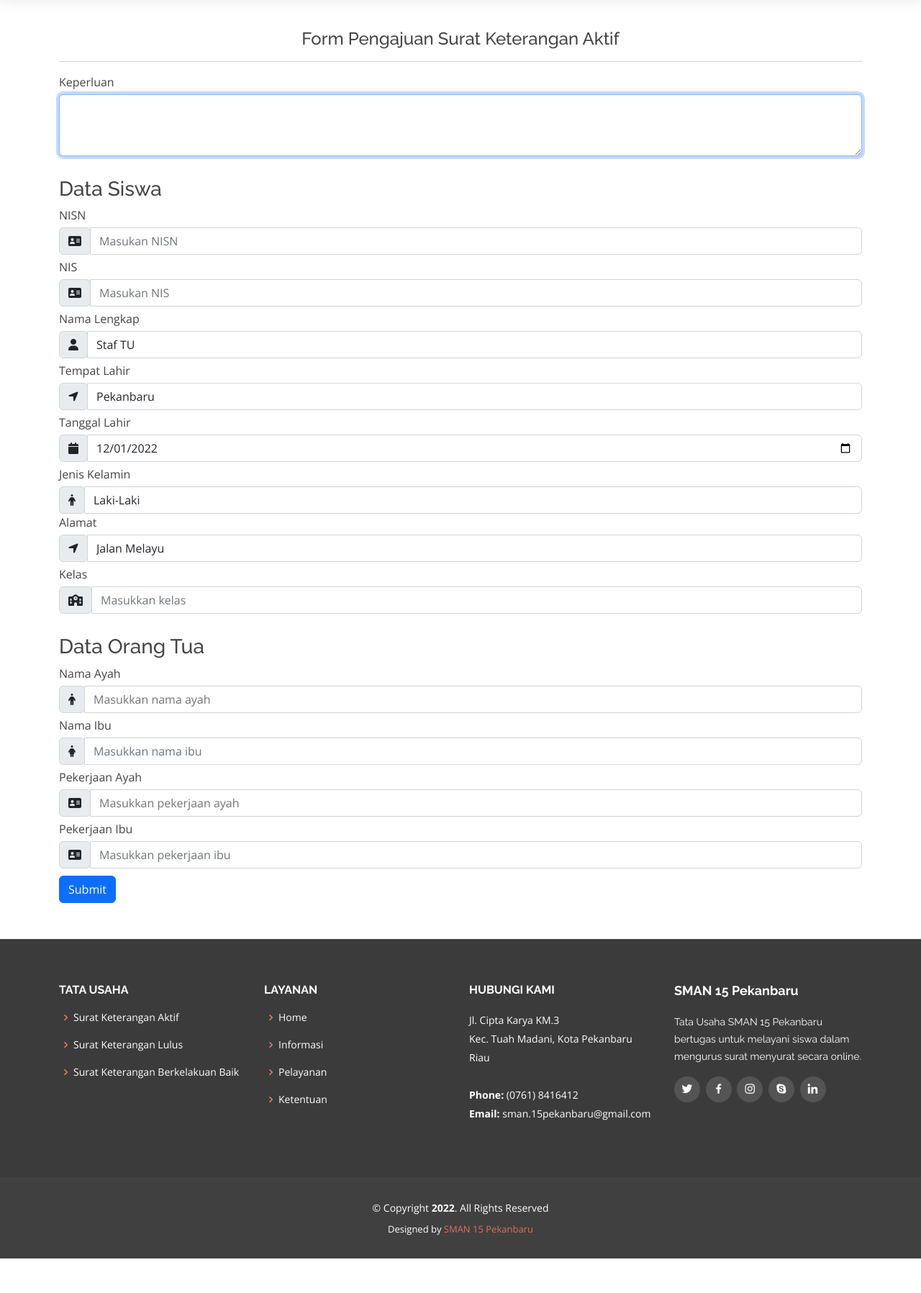
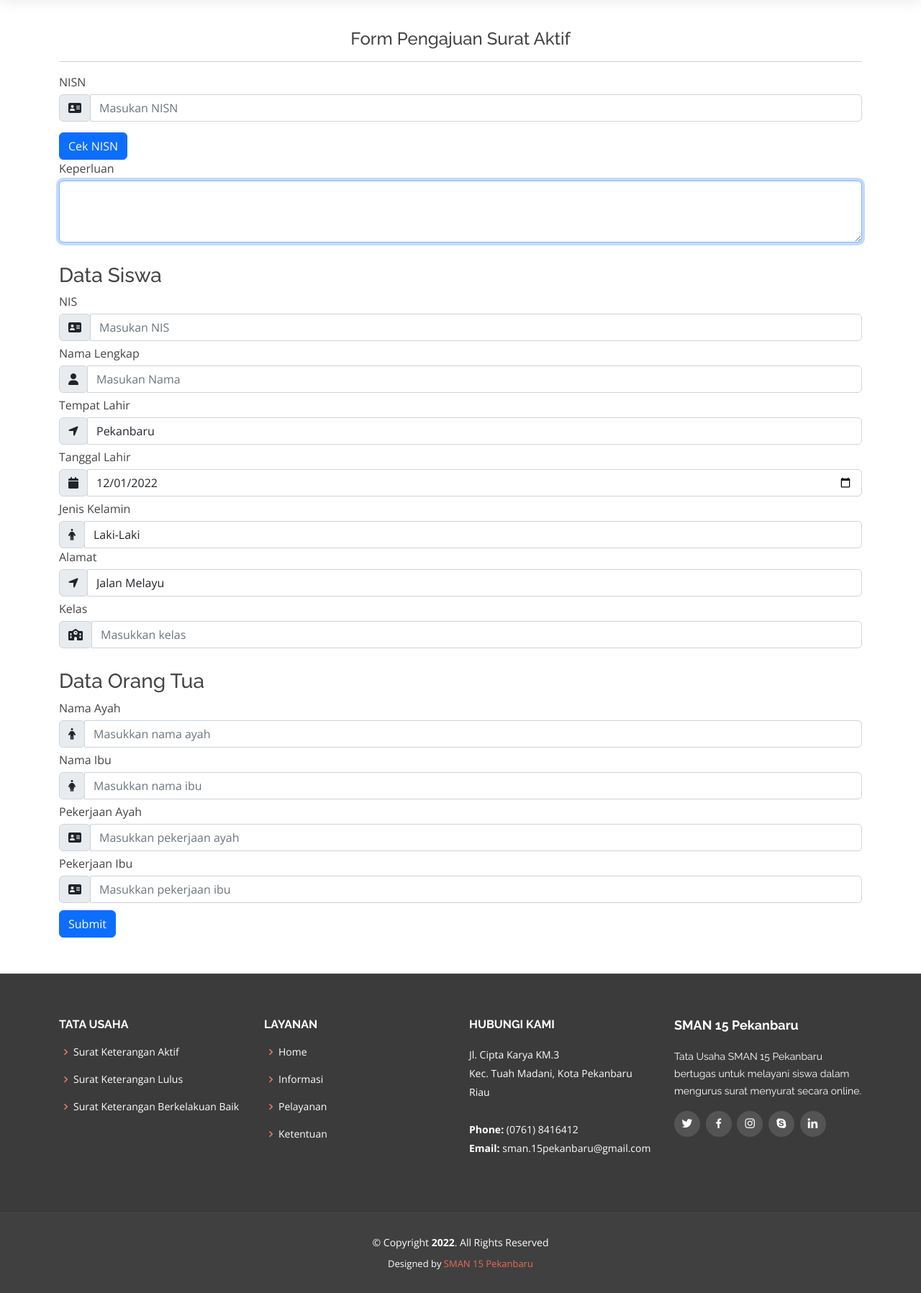
Before and after one commit to mrsyafapri/pengajuan-surat, a PHP site: page /form_input/form_pengajuan.php?kode_surat=SKA in a window 1280 px wide. Shown: the part 111-1908 px from the top of the page at 72% size. Before the commit the page ends 1860 px from the top, so only its background shows below. Run offline with PHP 8.4, Linux system fonts and the light colour scheme; a user stored in the database is signed in; data comes from the database, SQL or seed files in the repository; some libraries are stand-ins or nearby versions.

Commit message:
finish uas

```diff
--- a/form_input/form_pengajuan.php
+++ b/form_input/form_pengajuan.php
@@ -3,7 +3,11 @@ include "../connect/koneksi.php";
 include "../proses_login/session_login.php";
 $username = $_SESSION["username"];
 $user = mysqli_fetch_assoc(mysqli_query($koneksi, "SELECT * FROM user where username='$username'"));
-$kode_surat = $_GET['kode_surat'];
+if (isset($_GET['nisn'])) {
+  $nisn = $_GET['nisn'];
+  $nama_siswa = mysqli_fetch_assoc(mysqli_query($koneksi, "SELECT nama FROM siswa WHERE nisn = '$nisn'"));
+  $nama = $nama_siswa['nama'];
+}
 ?>
 
 <!DOCTYPE html>
@@ -43,20 +47,22 @@ $kode_surat = $_GET['kode_surat'];
   <?php include "../templates/navbar.php" ?>
   <div class="fix">
     <div class="container" style="margin-top: 40px; margin-bottom: 50px;">
-      <h4 class="text-center">Form Pengajuan Surat
-        <?php if ($kode_surat == 'SKA') {
-          echo "Keterangan Aktif";
-        } elseif ($kode_surat == 'SKBB') {
-          echo "Keterangan Berkelakuan Baik";
-        } elseif ($kode_surat == 'SKL') {
-          echo "Keterangan Lulus";
-        } elseif ($kode_surat == 'SL') {
-          echo "Keterangan Lainnya";
-        }
-        ?>
-      </h4>
+      <h4 class="text-center">Form Pengajuan Surat Aktif</h4>
       <hr>
-      <form action="../tambah_pengajuan/pengajuan_surat.php?kode_surat=<?= $kode_surat; ?>" method="POST">
+      <!-- Check NISN of students then fill the other field -->
+      <form method="get">
+        <div class="form-group">
+          <label for="nisn" style="margin-bottom: 5px;">NISN</label>
+          <div class="input-group">
+            <div class="input-group-prepend">
+              <div class="input-group-text " style="height: 38px;"><i class="fas fa-address-card"></i></div>
+            </div>
+            <input type="number" id="nisn" name="nisn" class="form-control" placeholder="Masukan NISN" style="margin-bottom: 5px;" required>
+          </div>
+          <button type="submit" class="btn btn-primary" style="margin-top: 10px;">Cek NISN</button>
+        </div>
+      </form>
+      <form action="../tambah_pengajuan/pengajuan_surat.php?kode_surat=SKA" method="POST">
         <div class="form-group">
           <label for="keperluan" style="margin-bottom: 5px;">Keperluan</label>
           <div class="input-group" style="margin-bottom: 5px;">
@@ -65,13 +71,6 @@ $kode_surat = $_GET['kode_surat'];
 
           <br>
           <h3>Data Siswa</h3>
-          <label for="nisn" style="margin-bottom: 5px;">NISN</label>
-          <div class="input-group">
-            <div class="input-group-prepend">
-              <div class="input-group-text " style="height: 38px;"><i class="fas fa-address-card"></i></div>
-            </div>
-            <input type="number" id="nisn" name="nisn" class="form-control" placeholder="Masukan NISN" style="margin-bottom: 5px;" required>
-          </div>
 
           <label for="nis" style="margin-bottom: 5px;">NIS</label>
           <div class="input-group">
@@ -86,7 +85,9 @@ $kode_surat = $_GET['kode_surat'];
             <div class="input-group-prepend">
               <div class="input-group-text " style="height: 38px;"><i class="fas fa-user"></i></div>
             </div>
-            <input type="text" id="nama" name="nama" class="form-control" value="<?= $user["nama_lengkap"]; ?>" placeholder="Masukan Nama" style="margin-bottom: 5px;" required>
+            <input type="text" id="nama" name="nama" class="form-control" value="<?php if (isset($_GET["nisn"])) {
+                                                                                    echo $nama;
+                                                                                  } ?>" placeholder="Masukan Nama" style="margin-bottom: 5px;" required>
           </div>
 
           <label for="tempat_lahir" style="margin-bottom: 5px;">Tempat Lahir</label>
```
Also changed, not shown: form_input/cek_nisn.php (added, +16 -0 lines).
